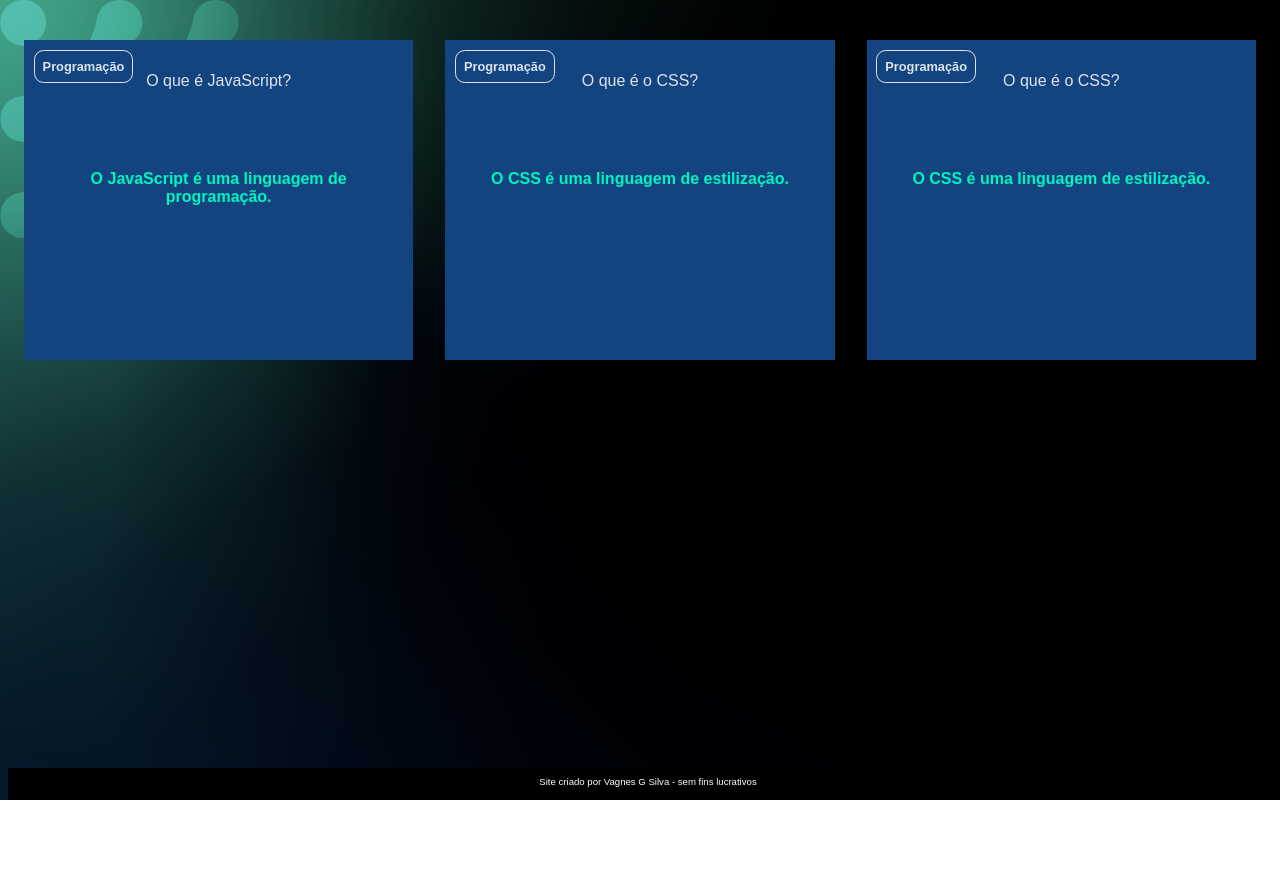
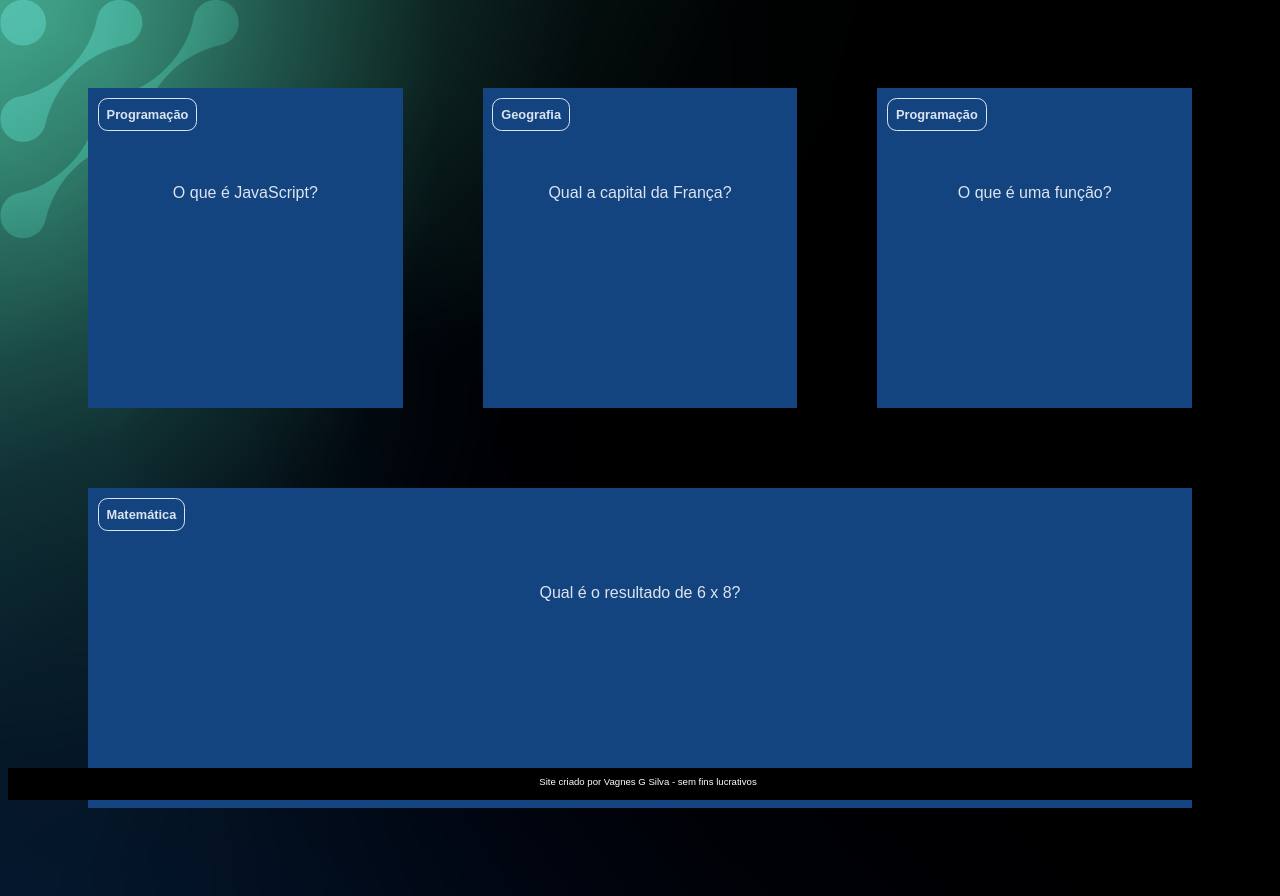
Before and after one commit to Vagnes-silva/FlashCard2024, a plain HTML site: page index.html in a window 1280 px wide. Before the commit the page ends 800 px from the top, so only its background shows below. Drawn offline with Linux system fonts and the light colour scheme; a web font is replaced by a local one.

Commit message:
Site completo

```diff
--- /dev/null
+++ b/app.js
@@ -0,0 +1,24 @@
+function criaCartao(categoria, pergunta, resposta){
+    let container = document.getElementById("container")
+    let cartao = document.createElement('article')
+    cartao.className = 'cartao'
+
+    cartao.innerHTML = `
+        <div class="cartao__conteudo">
+        <h3>${categoria}</h3>
+        <div class="cartao__conteudo__pergunta">
+        <p>${pergunta}</p>
+        </div>
+        <div class="cartao__conteudo__resposta">
+        <p>${resposta}</p>
+        </div>
+        </div>
+        `
+        let respostaEstaVisivel = false
+        function viraCartao () {
+            respostaEstaVisivel = !respostaEstaVisivel
+            cartao.classList.toggle('active', respostaEstaVisivel)
+        }
+        cartao.addEventListener('click',viraCartao)
+        container.appendChild(cartao)
+}
--- a/assets/style.css
+++ b/assets/style.css
@@ -11,6 +11,10 @@ body{
 
 #container{
     display: flex;
+    flex-wrap: wrap;
+    justify-content: space-between;
+    padding: 4rem;
+    gap: 3rem;
 }
 
 .cartao{
@@ -24,6 +28,8 @@ body{
     text-align: center;
     background-color:var(--card-front-color);
     height: 100%;
+    transform-style: preserve-3d;
+    transition: transform 300ms ease-in-out;
 }
 
 .cartao__conteudo h3{
@@ -35,13 +41,15 @@ body{
     margin:0.6rem;
     border-radius:0.6rem;
     font-size: 1vw;
-
+    backface-visibility: hidden;
 }
 
-/* comandos em falta no areauivo pdf */
+/* comandos em falta no arquivo pdf */
 .cartao__conteudo p{
     margin-top: 1rem;
     padding: 2rem;
+    margin-top: 4rem;
+    font-size: 1,4vw;
 }
 
 .cartao__conteudo__pergunta p{
@@ -53,6 +61,27 @@ body{
     color:var(--card-back-color);
     font-weight:700;
 }
+
+.cartao.active .cartao__conteudo{
+    transform: rotateY(180deg);
+}
+
+.cartao__conteudo__pergunta,
+.cartao__conteudo__resposta{
+    backface-visibility: hidden;
+    position: absolute;
+    height: 100%;
+    width: 100%;
+    box-sizing: border-box;
+}
+
+.cartao__conteudo__resposta{
+    transform: rotateY(180deg);
+    background-color: rgba(0, 244, 191, 0.2);
+    border: 4px solid var(--card-back-color);
+}
+
+
 
 footer{
     background-color: black;
@@ -68,3 +97,22 @@ footer p{
     font-size: 0.6rem;
     margin-top: 0.5rem;
 }
+
+@media (max-width:560px) {
+
+    body{
+        background: url(img/bg-mobile.webp);
+    }
+
+    .cartao{
+        flex: 1 0 calc(100% - 1rem);
+    }
+
+    .cartao__conteudo h3 {
+        font-size: 4vw;
+    }
+
+    .cartao__conteudo p {
+        font-size: 4vw;
+    }
+}
--- a/index.html
+++ b/index.html
@@ -14,46 +14,13 @@
 <body>
     <main>
         <section id="container">
-            <article class="cartao">
-                <div class="cartao__conteudo">
-                    <h3>Programação</h3>
-                    <div class="cartao__conteudo__pergunta">
-                        <p>O que é JavaScript?</p>
-                    </div>
-                    <div class="cartao__conteudo__resposta">
-                        <p>O JavaScript é uma linguagem de programação.</p>
-                    </div>
-                </div>
-            </article>
-
-            <article class="cartao">
-                <div class="cartao__conteudo">
-                    <h3>Programação</h3>
-                    <div class="cartao__conteudo__pergunta">
-                        <p>O que é o CSS?</p>
-                    </div>
-                    <div class="cartao__conteudo__resposta">
-                        <p>O CSS é uma linguagem de estilização.</p>
-                    </div>
-                </div>
-            </article>
-
-            <article class="cartao">
-                <div class="cartao__conteudo">
-                    <h3>Programação</h3>
-                    <div class="cartao__conteudo__pergunta">
-                        <p>O que é o CSS?</p>
-                    </div>
-                    <div class="cartao__conteudo__resposta">
-                        <p>O CSS é uma linguagem de estilização.</p>
-                    </div>
-                </div>
-            </article>
 
         </section>
     </main>
     <footer>
         <p>Site criado por Vagnes G Silva - sem fins lucrativos</p>
     </footer>
+    <script src="app.js"></script>
+    <script src="perguntas.js"></script>
 </body>
 </html>
--- /dev/null
+++ b/perguntas.js
@@ -0,0 +1,23 @@
+criaCartao(
+    'Programação',
+    'O que é JavaScript?',
+    'O javaScript é uma linguagem de programação'
+)
+
+criaCartao(
+    'Geografia',
+    'Qual a capital da França?',
+    'A capital da França é Paris'
+)
+
+criaCartao(
+    'Programação',
+    'O que é uma função?',
+    'Uma função é um bloco de códigos que executa uma função'
+)
+
+criaCartao(
+    'Matemática',
+    'Qual é o resultado de 6 x 8?',
+    'O resultado é 48'
+)
```
Also changed, not shown: 7 other files.
